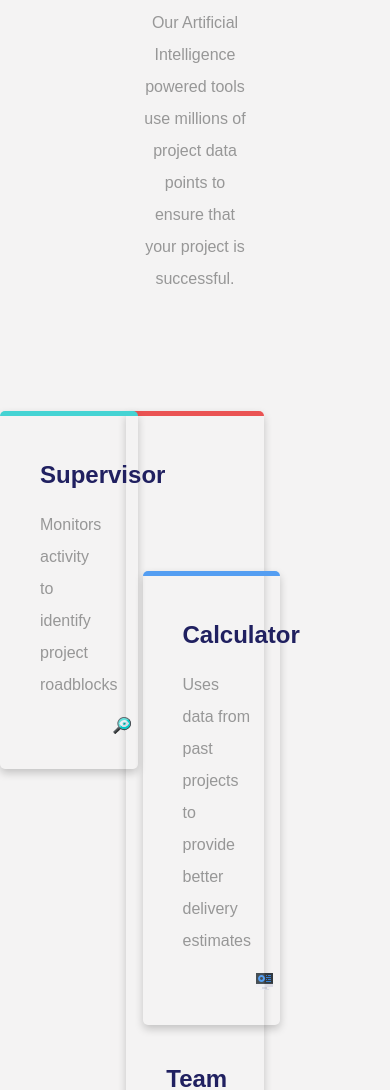
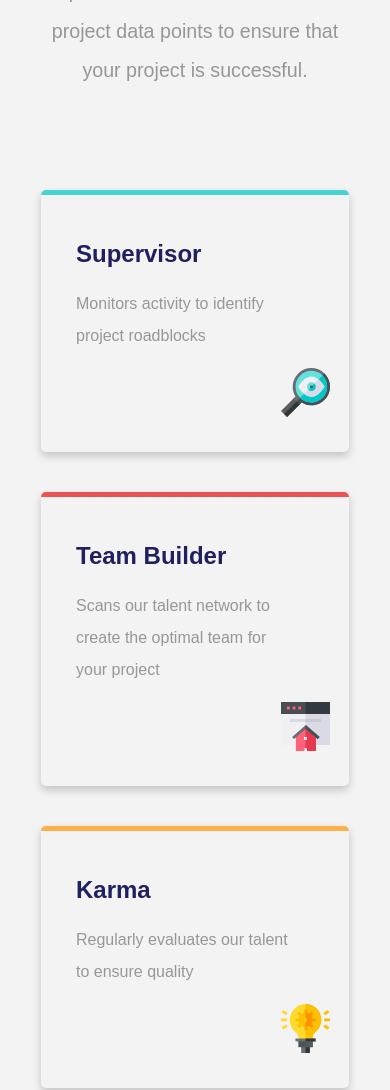
Before and after one commit to TeamWOHUNK/WaR0RPHaNs2, a plain HTML site: page index.html in a window 390 px wide. Shown: the part 326-1416 px from the top of the page. Drawn offline with Linux system fonts and the light colour scheme.

Commit message:
Add files via upload

```diff
--- a/css/styles_copy.css
+++ b/css/styles_copy.css
@@ -39,7 +39,7 @@ img {
 .feature-cards {
 }
 
-.super-visor {
+.super-visor-desktop {
   border-top: solid;
   border-color: hsl(180, 62%, 55%);
   border-radius: 5px;
@@ -54,11 +54,14 @@ img {
   margin-top: 160px;
   margin-left: 110px;
 }
-.super-visor:hover {
+.super-visor-desktop:hover {
   box-shadow: 0 8px 16px 0 rgba(0, 0, 0, 0.2);
 }
 .sv-p {
   width: 60%;
+}
+.super-visor-mobile {
+  display: none;
 }
 
 .team-builder {
@@ -124,7 +127,7 @@ img {
   display: none;
 }
 
-@media all and (max-width: 500px) {
+@media only screen and (max-width: 1050px) {
   body {
     margin: 0;
     position: relative;
@@ -151,7 +154,7 @@ img {
   .description {
     padding-top: 60px;
     padding-bottom: 100px;
-    width: 28%;
+    width: 74%;
     margin: 0 auto;
     text-align: center;
   }
@@ -162,24 +165,33 @@ img {
   .description-filler {
     margin-top: 8px;
   }
+  .description-p {
+    font-size: 123%;
+    width: 100%;
+    margin: 0 auto;
+  }
 
-  .super-visor {
+  .super-visor-desktop {
+    display: none;
+  }
+  .super-visor-mobile {
     border-top: solid;
     border-color: hsl(180, 62%, 55%);
     border-radius: 5px;
     border-top-width: thick;
     box-shadow: 0 4px 8px 0 rgba(0, 0, 0, 0.2);
     transition: 0.3s;
-    width: 25%;
+    width: 70%;
     margin: 0 auto 40px auto;
     text-align: left;
-    padding: 25px 0 35px 40px;
+    padding: 25px 0 35px 35px;
+    display: block;
   }
-  .super-visor:hover {
+  .super-visor-mobile:hover {
     box-shadow: 0 8px 16px 0 rgba(0, 0, 0, 0.2);
   }
   .sv-p {
-    width: 60%;
+    width: 80%;
   }
 
   .team-builder {
@@ -189,16 +201,16 @@ img {
     border-top-width: thick;
     box-shadow: 0 4px 8px 0 rgba(0, 0, 0, 0.2);
     transition: 0.3s;
-    width: 25%;
+    width: 70%;
     margin: 0 auto 40px auto;
     text-align: left;
-    padding: 25px 0 35px 40px;
+    padding: 25px 0 35px 35px;
   }
   .team-builder:hover {
     box-shadow: 0 8px 16px 0 rgba(0, 0, 0, 0.2);
   }
   .tb-p {
-    width: 65%;
+    width: 80%;
   }
 
   .Karma {
@@ -208,18 +220,21 @@ img {
     border-top-width: thick;
     box-shadow: 0 4px 8px 0 rgba(0, 0, 0, 0.2);
     transition: 0.3s;
-    width: 25%;
+    width: 70%;
     margin: 0 auto 40px auto;
     text-align: left;
-    padding: 25px 0 35px 40px;
+    padding: 25px 0 35px 35px;
   }
   .Karma:hover {
     box-shadow: 0 8px 16px 0 rgba(0, 0, 0, 0.2);
   }
   .kar-p {
-    width: 70%;
+    width: 80%;
   }
 
+  .calculator-desktop {
+    display: none;
+  }
   .calculator-mobile {
     border-top: solid;
     border-color: hsl(212, 86%, 64%);
@@ -227,10 +242,11 @@ img {
     border-top-width: thick;
     box-shadow: 0 4px 8px 0 rgba(0, 0, 0, 0.2);
     transition: 0.3s;
-    width: 25%;
+    width: 70%;
     margin: 0 auto 40px auto;
     text-align: left;
-    padding: 25px 0 35px 40px;
+    padding: 25px 0 35px 35px;
+    display: block;
   }
   .calculator-mobile:hover {
     box-shadow: 0 8px 16px 0 rgba(0, 0, 0, 0.2);
--- a/index.html
+++ b/index.html
@@ -22,7 +22,7 @@
       </p>
     </div>
     <div class="feature-cards">
-      <div class="super-visor">
+      <div class="super-visor-desktop">
         <h2>Supervisor</h2>
         <p class="sv-p">Monitors activity to identify project roadblocks</p>
         <img src="images/icon-supervisor.svg" alt="" />
@@ -33,6 +33,11 @@
           Uses data from past projects to provide better delivery estimates
         </p>
         <img src="images/icon-calculator.svg" alt="" />
+      </div>
+      <div class="super-visor-mobile">
+        <h2>Supervisor</h2>
+        <p class="sv-p">Monitors activity to identify project roadblocks</p>
+        <img src="images/icon-supervisor.svg" alt="" />
       </div>
       <div class="team-builder">
         <h2>Team Builder</h2>
```
